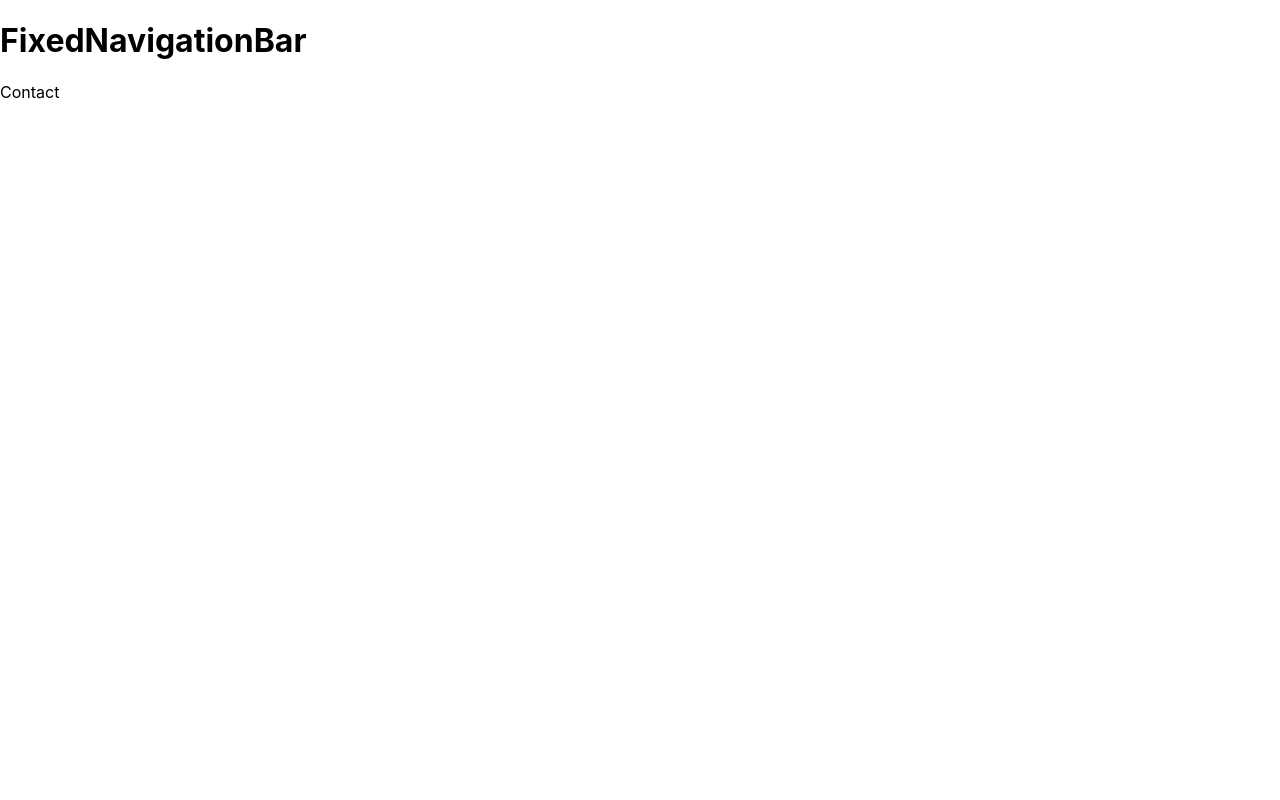
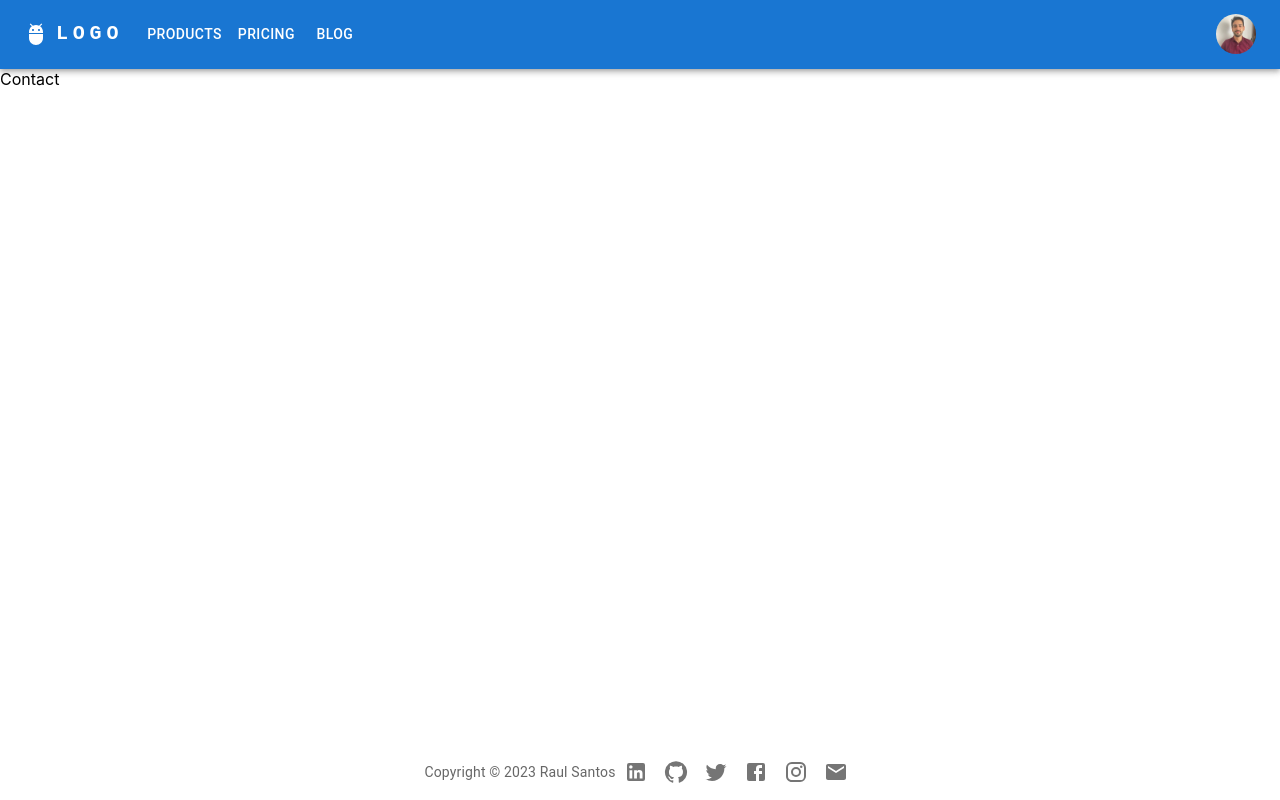
Before and after one commit to RaulJCS5/RaulJCS5.github.io, a React (Create React App) app: page /contact in a window 1280 px wide. Built offline with nearby package versions, Linux system fonts and the light colour scheme.

Commit message:
Commit: MUI with Top navigation and Bottom navigation

```diff
--- a/package.json
+++ b/package.json
@@ -4,6 +4,10 @@
   "homepage": "https://rauljcs5.github.io",
   "private": true,
   "dependencies": {
+    "@emotion/react": "^11.10.6",
+    "@emotion/styled": "^11.10.6",
+    "@mui/icons-material": "^5.11.11",
+    "@mui/material": "^5.11.13",
     "@testing-library/jest-dom": "^5.16.5",
     "@testing-library/react": "^13.4.0",
     "@testing-library/user-event": "^13.5.0",
--- a/src/App.tsx
+++ b/src/App.tsx
@@ -2,25 +2,29 @@
 import logo from './logo.svg';
 import './App.css';
 import { BrowserRouter, Routes, Route } from "react-router-dom";
-import { FixedNavigationBar } from './components/FixedNavigationBar';
 import { Home } from './components/Home';
 import { About } from './components/About';
 import { Contact } from './components/Contact';
 import { Projects } from './components/Projects';
 import { NoPage } from './components/NoPage';
+import FixedNavigationBar from './components/FixedNavigationBar';
+import { Box } from '@mui/system';
+import FixedBottomNavigationBar from './components/FixedBottomNavigationBar';
 
 function App() {
   return (
     <BrowserRouter>
-      <Routes>
-        <Route path="/" element={<FixedNavigationBar></FixedNavigationBar>}>
-          <Route index element={<Home />} />
-          <Route path="about" element={<About />} />
-          <Route path="contact" element={<Contact />} />
-          <Route path="projects" element={<Projects />} />
-          <Route path="*" element={<NoPage />} />
-        </Route>
-      </Routes>
+      <Box>
+        <FixedNavigationBar></FixedNavigationBar>
+        <Routes>
+          <Route path="/" element={<Home />} />
+          <Route path="/about" element={<About />} />
+          <Route path="/contact" element={<Contact />} />
+          <Route path="/projects" element={<Projects />} />
+          <Route path="/*" element={<NoPage />} />
+        </Routes>
+        <FixedBottomNavigationBar></FixedBottomNavigationBar>
+      </Box>
     </BrowserRouter >
   );
 }
--- /dev/null
+++ b/src/components/FixedBottomNavigationBar.tsx
@@ -0,0 +1,45 @@
+import * as React from 'react';
+import Box from '@mui/material/Box';
+import Typography from '@mui/material/Typography'
+import { useState } from 'react';
+import { BottomNavigation, BottomNavigationAction, IconButton } from '@mui/material';
+import FacebookIcon from '@mui/icons-material/Facebook';
+import InstagramIcon from '@mui/icons-material/Instagram'
+import TwitterIcon from '@mui/icons-material/Twitter';
+import LinkedInIcon from '@mui/icons-material/LinkedIn';
+import GitHubIcon from '@mui/icons-material/GitHub'
+import EmailIcon from '@mui/icons-material/Email'
+
+export default function FixedBottomNavigationBar() {
+    return (
+        <Box sx={{ display: 'flex', justifyContent: 'center' }}>
+            <BottomNavigation sx={{position:'absolute',bottom:0}}>
+                <Box sx={{ display: 'flex', alignItems: 'center' }}>
+                    <Box>
+                        <Typography variant='body2' color='text.secondary'>Copyright © 2023 Raul Santos</Typography>
+                    </Box>
+                    <Box>
+                        <IconButton>
+                            <LinkedInIcon />
+                        </IconButton>
+                        <IconButton>
+                            <GitHubIcon />
+                        </IconButton>
+                        <IconButton>
+                            <TwitterIcon />
+                        </IconButton>
+                        <IconButton>
+                            <FacebookIcon />
+                        </IconButton>
+                        <IconButton>
+                            <InstagramIcon />
+                        </IconButton>
+                        <IconButton>
+                            <EmailIcon />
+                        </IconButton>
+                    </Box>
+                </Box>
+            </BottomNavigation>
+        </Box>
+    );
+}
--- a/src/components/FixedNavigationBar.tsx
+++ b/src/components/FixedNavigationBar.tsx
@@ -1,11 +1,164 @@
-import React from 'react'
+import * as React from 'react';
+import AppBar from '@mui/material/AppBar';
+import Box from '@mui/material/Box';
+import Toolbar from '@mui/material/Toolbar';
+import IconButton from '@mui/material/IconButton';
+import Typography from '@mui/material/Typography';
+import Menu from '@mui/material/Menu';
+import MenuIcon from '@mui/icons-material/Menu';
+import Container from '@mui/material/Container';
+import Avatar from '@mui/material/Avatar';
+import Button from '@mui/material/Button';
+import Tooltip from '@mui/material/Tooltip';
+import MenuItem from '@mui/material/MenuItem';
+import AdbIcon from '@mui/icons-material/Adb';
 import { Outlet, useNavigate } from 'react-router';
+import raul from './images/phpiXf3yT_c2PM.jpg'
 
-export const FixedNavigationBar = () => {
+const pages = ['Products', 'Pricing', 'Blog'];
+const settings = ['Profile', 'Account', 'Dashboard', 'Logout'];
+
+function FixedNavigationBar() {
+  const [anchorElNav, setAnchorElNav] = React.useState<null | HTMLElement>(null);
+  const [anchorElUser, setAnchorElUser] = React.useState<null | HTMLElement>(null);
+
+  const handleOpenNavMenu = (event: React.MouseEvent<HTMLElement>) => {
+    setAnchorElNav(event.currentTarget);
+  };
+  const handleOpenUserMenu = (event: React.MouseEvent<HTMLElement>) => {
+    setAnchorElUser(event.currentTarget);
+  };
+
+  const handleCloseNavMenu = () => {
+    setAnchorElNav(null);
+  };
+
+  const handleCloseUserMenu = () => {
+    setAnchorElUser(null);
+  };
+
   return (
-    <div>
-        <h1>FixedNavigationBar</h1>
-        <Outlet></Outlet>
-    </div>
-  )
+    <AppBar position="static">
+      <Container maxWidth="xl">
+        <Toolbar disableGutters>
+          <AdbIcon sx={{ display: { xs: 'none', md: 'flex' }, mr: 1 }} />
+          <Typography
+            variant="h6"
+            noWrap
+            component="a"
+            href="/"
+            sx={{
+              mr: 2,
+              display: { xs: 'none', md: 'flex' },
+              fontFamily: 'monospace',
+              fontWeight: 700,
+              letterSpacing: '.3rem',
+              color: 'inherit',
+              textDecoration: 'none',
+            }}
+          >
+            LOGO
+          </Typography>
+
+          <Box sx={{ flexGrow: 1, display: { xs: 'flex', md: 'none' } }}>
+            <IconButton
+              size="large"
+              aria-label="account of current user"
+              aria-controls="menu-appbar"
+              aria-haspopup="true"
+              onClick={handleOpenNavMenu}
+              color="inherit"
+            >
+              <MenuIcon />
+            </IconButton>
+            <Menu
+              id="menu-appbar"
+              anchorEl={anchorElNav}
+              anchorOrigin={{
+                vertical: 'bottom',
+                horizontal: 'left',
+              }}
+              keepMounted
+              transformOrigin={{
+                vertical: 'top',
+                horizontal: 'left',
+              }}
+              open={Boolean(anchorElNav)}
+              onClose={handleCloseNavMenu}
+              sx={{
+                display: { xs: 'block', md: 'none' },
+              }}
+            >
+              {pages.map((page) => (
+                <MenuItem key={page} onClick={handleCloseNavMenu}>
+                  <Typography textAlign="center">{page}</Typography>
+                </MenuItem>
+              ))}
+            </Menu>
+          </Box>
+          <AdbIcon sx={{ display: { xs: 'flex', md: 'none' }, mr: 1 }} />
+          <Typography
+            variant="h5"
+            noWrap
+            component="a"
+            href=""
+            sx={{
+              mr: 2,
+              display: { xs: 'flex', md: 'none' },
+              flexGrow: 1,
+              fontFamily: 'monospace',
+              fontWeight: 700,
+              letterSpacing: '.3rem',
+              color: 'inherit',
+              textDecoration: 'none',
+            }}
+          >
+            LOGO
+          </Typography>
+          <Box sx={{ flexGrow: 1, display: { xs: 'none', md: 'flex' } }}>
+            {pages.map((page) => (
+              <Button
+                key={page}
+                onClick={handleCloseNavMenu}
+                sx={{ my: 2, color: 'white', display: 'block' }}
+              >
+                {page}
+              </Button>
+            ))}
+          </Box>
+
+          <Box sx={{ flexGrow: 0 }}>
+            <Tooltip title="Open settings">
+              <IconButton onClick={handleOpenUserMenu} sx={{ p: 0 }}>
+                <Avatar alt="Raul Santos" src={raul} />
+              </IconButton>
+            </Tooltip>
+            <Menu
+              sx={{ mt: '45px' }}
+              id="menu-appbar"
+              anchorEl={anchorElUser}
+              anchorOrigin={{
+                vertical: 'top',
+                horizontal: 'right',
+              }}
+              keepMounted
+              transformOrigin={{
+                vertical: 'top',
+                horizontal: 'right',
+              }}
+              open={Boolean(anchorElUser)}
+              onClose={handleCloseUserMenu}
+            >
+              {settings.map((setting) => (
+                <MenuItem key={setting} onClick={handleCloseUserMenu}>
+                  <Typography textAlign="center">{setting}</Typography>
+                </MenuItem>
+              ))}
+            </Menu>
+          </Box>
+        </Toolbar>
+      </Container>
+    </AppBar>
+  );
 }
+export default FixedNavigationBar;
```
Also changed, not shown: src/components/images/phpiXf3yT_c2PM.jpg (added), 1 other file (tests, documents, lock files or other folders).
